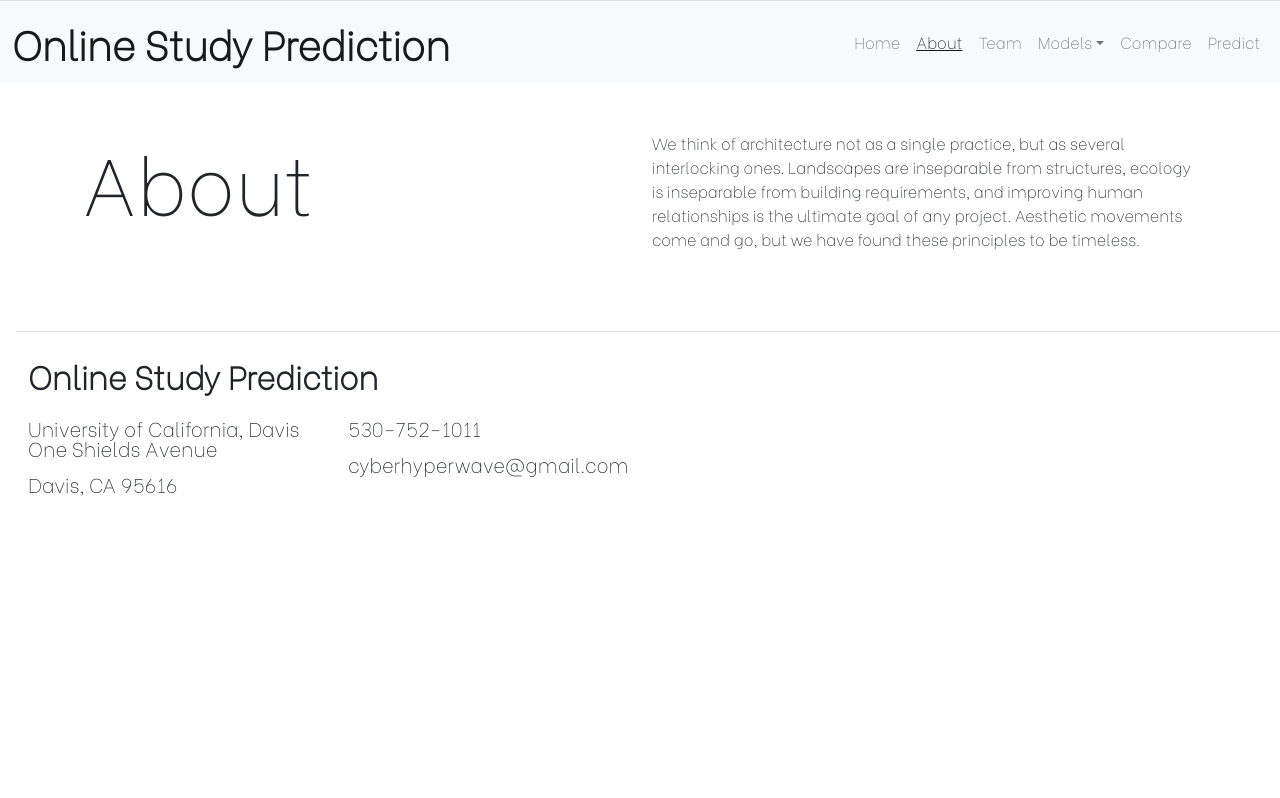
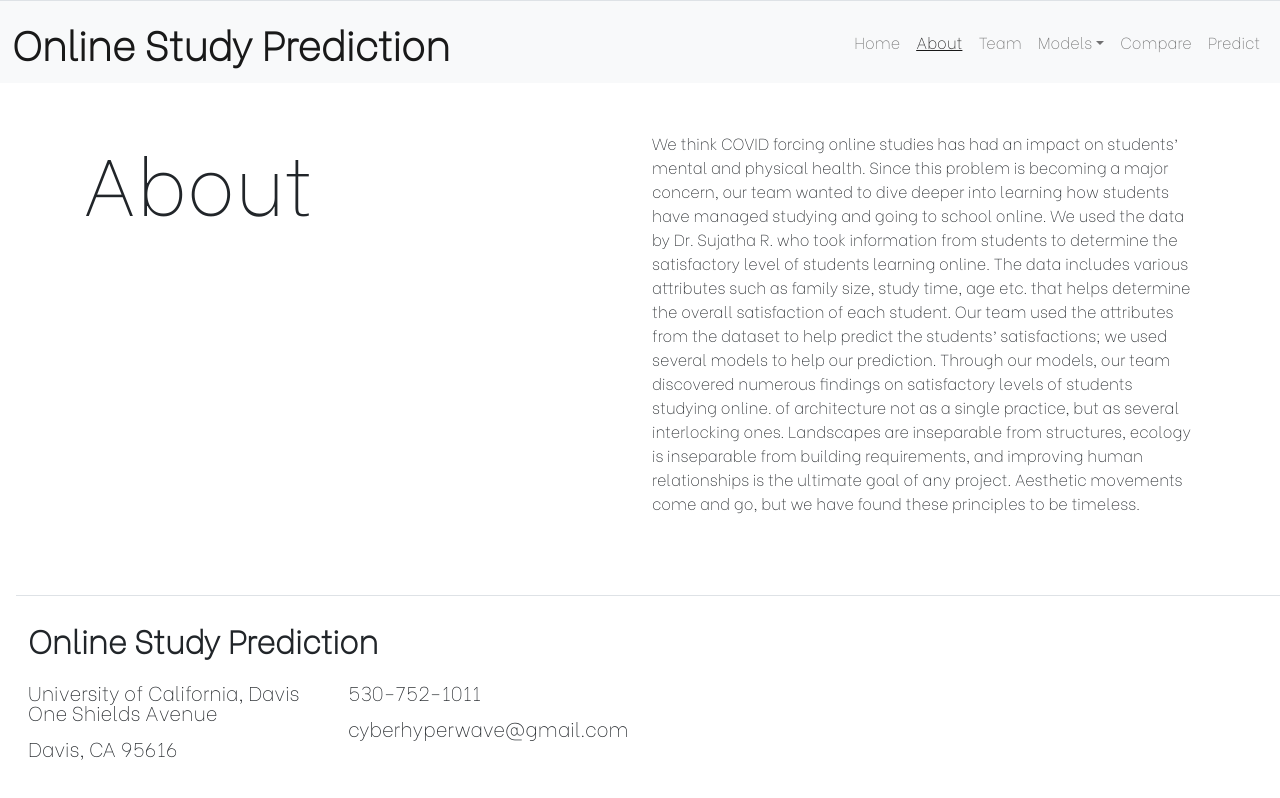
Before and after one commit to ECS-171-Divorce-Team/Website, a Next.js app in the folder online-study-website/: page /about in a window 1280 px wide. Built offline with nearby package versions, Linux system fonts and the light colour scheme.

Commit message:
Update about.jsx
Updated about page.

```diff
--- a/online-study-website/pages/about.jsx
+++ b/online-study-website/pages/about.jsx
@@ -6,7 +6,7 @@ export default function About () {
             <div className='row'>
                 <h1 className={`display-1 col ${styles.pageTitle}`}>{`About`}</h1>
 
-                <p className={`col ${styles.pageParagraph}`}>{'We think of architecture not as a single practice, but as several interlocking ones. Landscapes are inseparable from structures, ecology is inseparable from building requirements, and improving human relationships is the ultimate goal of any project. Aesthetic movements come and go, but we have found these principles to be timeless.'}
+                <p className={`col ${styles.pageParagraph}`}>{'We think COVID forcing online studies has had an impact on students’ mental and physical health. Since this problem is becoming a major concern, our team wanted to dive deeper into learning how students have managed studying and going to school online. We used the data by Dr. Sujatha R. who took information from students to determine the satisfactory level of students learning online. The data includes various attributes such as family size, study time, age etc. that helps determine the overall satisfaction of each student. Our team used the attributes from the dataset to help predict the students’ satisfactions; we used several models to help our prediction. Through our models, our team discovered numerous findings on satisfactory levels of students studying online. of architecture not as a single practice, but as several interlocking ones. Landscapes are inseparable from structures, ecology is inseparable from building requirements, and improving human relationships is the ultimate goal of any project. Aesthetic movements come and go, but we have found these principles to be timeless.'}
                 </p>
             </div>
         </div>
```
